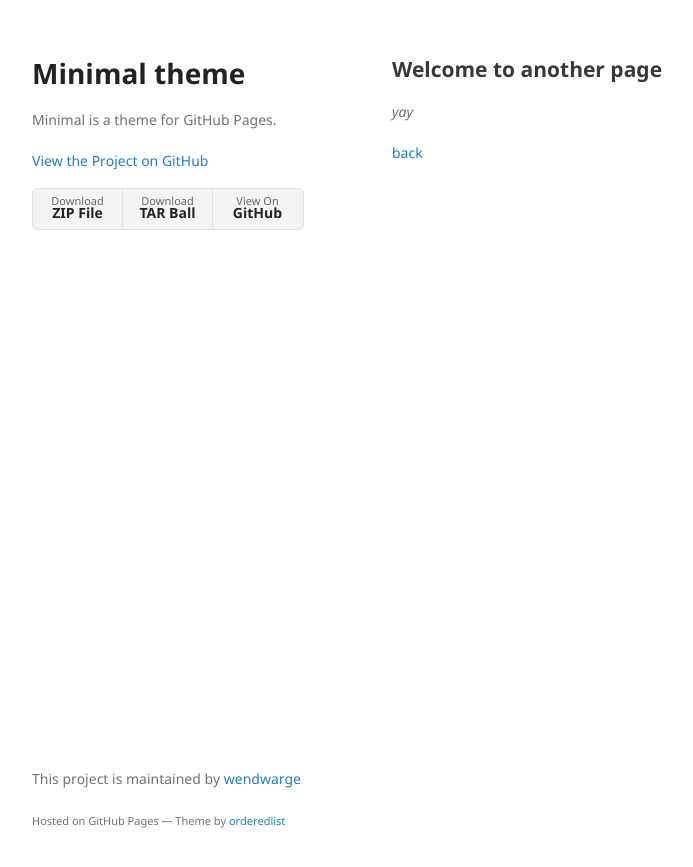
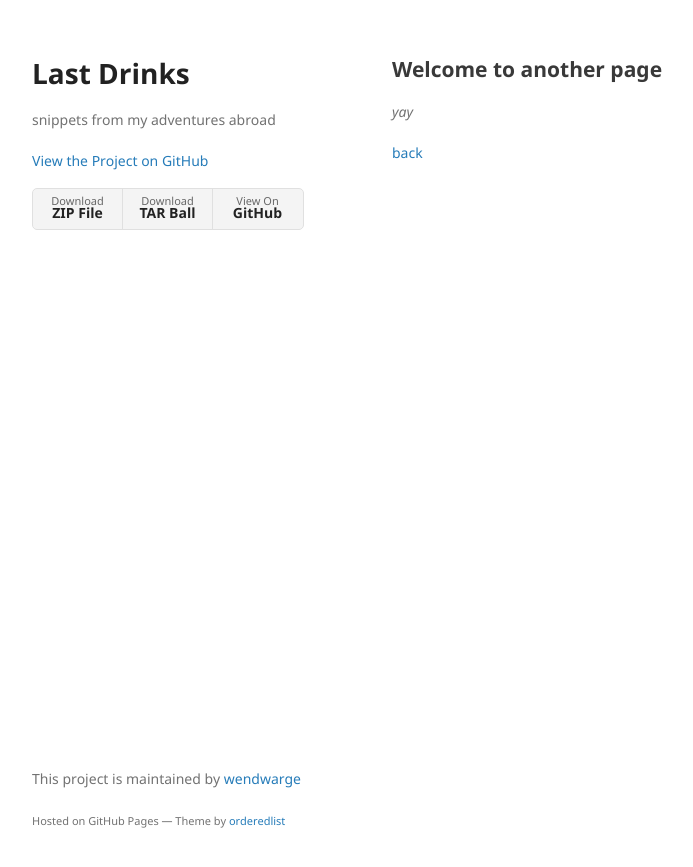
Before and after one commit to wendwarge/last-drinks, a Jekyll site: the page built from docs/another-page.md, in a window 1280 px wide. Shown: the top 867 px of the page, without its empty margins (178-871 px from the left). Built offline with Jekyll 4.4.1, drawn with Linux system fonts in a browser that asks for light colours; our own code applies the rules of GitHub Pages for plain Markdown files.

Commit message:
new theme test

```diff
--- a/docs/_config.yml
+++ b/docs/_config.yml
@@ -1,5 +1,5 @@
-title: Minimal theme
-description: Minimal is a theme for GitHub Pages.
+title: Last Drinks
+description: snippets from my adventures abroad
 show_downloads: true
 google_analytics:
 theme: jekyll-theme-minimal
```
Also changed, not shown: docs/_posts/2018-01-08-first-post.md (added, +4 -0 lines), docs/_posts/first-post.md (deleted, +0 -4 lines), docs/index.md (+1 -1 lines).
